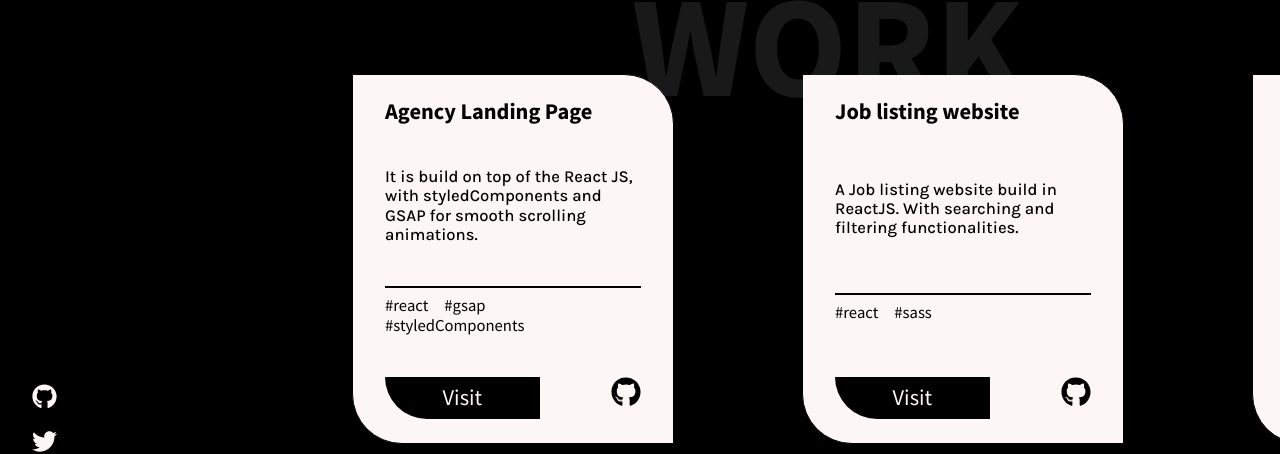
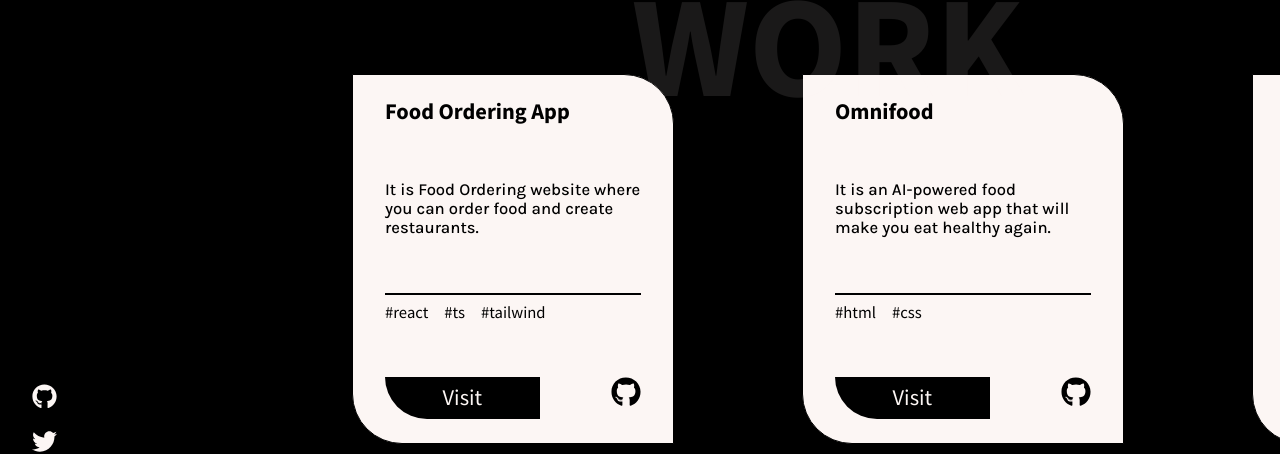
Before and after one commit to Tamilmani18/Portfolio, a React (Create React App) app: page /work in a window 1280 px wide. Shown: the part 118-572 px from the top of the page. Built offline with nearby package versions, Linux system fonts and the light colour scheme.

Commit message:
added projects

```diff
--- a/src/data/WorkData.js
+++ b/src/data/WorkData.js
@@ -1,61 +1,42 @@
 export const Work = [
   {
-        id:1,
-        name:"Agency Landing Page",
-        description:"It is build on top of the React JS, with styledComponents and GSAP for smooth scrolling animations.",
-        tags:["react","gsap","styledComponents"],
+    id: 1,
+    name: "Food Ordering App",
+    description:
+      "It is Food Ordering website where you can order food and create restaurants.",
+    tags: ["react", "ts", "tailwind"],
 
-        demo:"https://agency-website-eta.vercel.app/",
-        github:"https://github.com/codebucks27/Agency-website"
+    demo: "https://food-ordering-app-frontend-vr0d.onrender.com",
+    github: "https://github.com/Tamilmani18/food-ordering-app-frontend",
   },
   {
-        id:2,
-        name:"Job listing website",
-        description:"A Job listing website build in ReactJS. With searching and filtering functionalities.",
-        tags:["react","sass"],
+    id: 2,
+    name: "Omnifood",
+    description:
+      "It is an AI-powered food subscription web app that will make you eat healthy again.",
+    tags: ["html", "css"],
 
-        demo:"http://react-job-listing-website.codebucks27.vercel.app/",
-        github:"https://github.com/codebucks27/react-job-listing-website"
-
+    demo: "https://omnifood-tamil.netlify.app/",
+    github: "https://github.com/Tamilmani18/Omnifood",
   },
   {
-        id:3,
-        name:"Dev.to Clone",
-        description:"A clone of Dev.to build using ReactJS. With realtime fetching of articles from dev.to using API.",
-        tags:["react","api","sass"],
+    id: 3,
+    name: "Today I Learned",
+    description:
+      "It is a web app to share some useful and interesting facts in different topics..",
+    tags: ["react", "api", "sass"],
 
-        demo:"http://devto-clone-codebucks27.vercel.app/",
-        github:"https://github.com/codebucks27/devto-clone"
+    demo: "https://today-i-learned-tamil.netlify.app/",
+    github: "https://github.com/Tamilmani18/Today-I-Learned",
   },
   {
-        id:4,
-        name:"Sidebar Menu",
-        description:"A cool looking sidebar menu build using ReactJS and styledComponents.It has really smooth animations.",
-        tags:["react","styledComponents","react-router"],
+    id: 4,
+    name: "Expense Tracker",
+    description:
+      "Expense Tracker is a daily utility tool to track your day to day profit and expenses.",
+    tags: ["react", "styledComponents", "react-router"],
 
-        demo:"https://react-sidebar.vercel.app/",
-        github:"https://github.com/codebucks27/react-sidebar"
-
-    },{
-        id:5,
-        name:"Todo App(React + Redux)",
-        description:"A todo app build using Redux-toolkit and framer-motion for smooth animations.",
-        tags:["react","redux","framer-motion"],
-
-        demo:"http://react-redux-todo-app-git-main-codebucks27.vercel.app/",
-        github:"https://github.com/codebucks27/React-Redux-Todo-App"
-
+    demo: "https://expense-tracker-frontend-v1fj.onrender.com",
+    github: "https://github.com/Tamilmani18/Expense-Tracker-Frontend",
   },
-    {
-        id:6,
-        name:"Responsive Navigation Menu",
-        description:"A reponsive navbar menu component in ReactJS with react-router functionalities. Built from scratch.",
-        tags:["react","react-router","css"],
-
-        demo:"http://react-responsive-navbar-codebucks27.vercel.app/",
-        github:"https://github.com/codebucks27/React-responsive-navbar"
-
-    },
-
-
-]
+];
```
Lines whose indentation alone changed are shown as unchanged.
